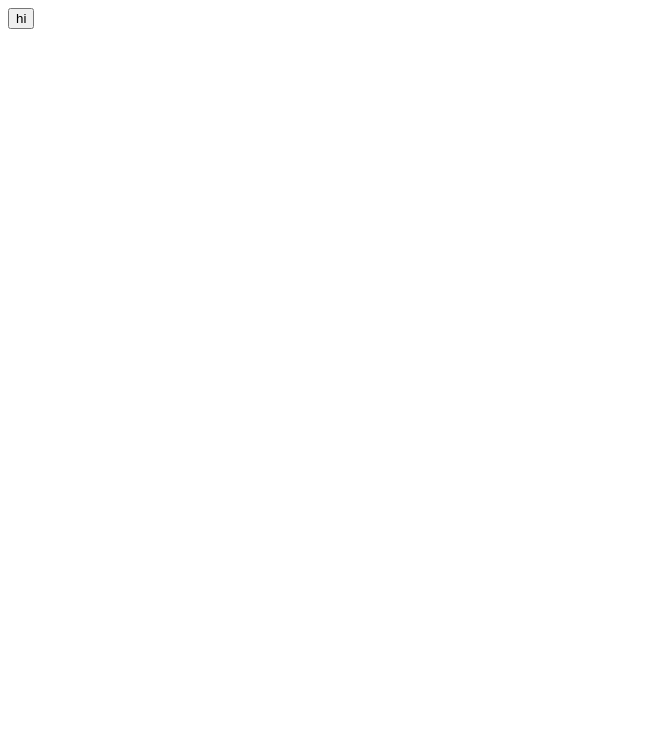
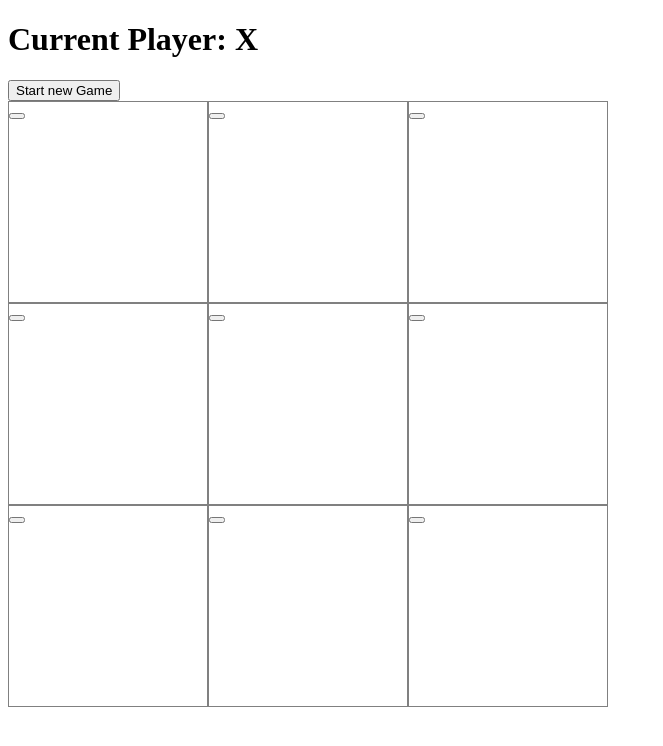
Before and after one commit to tiyalla/tictactoe, an Angular app in the folder tictacapp/: page / in a window 1280 px wide. Shown: the top 746 px of the page, without its empty margins (0-663 px from the left). Built offline with nearby package versions, Linux system fonts and the light colour scheme.

Commit message:
Finish UI

```diff
--- a/tictacapp/src/app/app.component.html
+++ b/tictacapp/src/app/app.component.html
@@ -1,2 +1,3 @@
-<app-square [value]="'hi'"></app-square>
+
+<app-board></app-board>
 <router-outlet></router-outlet>
--- a/tictacapp/src/app/app.module.ts
+++ b/tictacapp/src/app/app.module.ts
@@ -5,6 +5,7 @@
 import { AppComponent } from './app.component';
 import { SquareComponent } from './square/square.component';
 import { BoardComponent } from './board/board.component';
+import { CommonModule } from '@angular/common';
 
 @NgModule({
   declarations: [
@@ -14,7 +15,8 @@
   ],
   imports: [
     BrowserModule,
-    AppRoutingModule
+    AppRoutingModule,
+    CommonModule
   ],
   providers: [],
   bootstrap: [AppComponent]
--- a/tictacapp/src/app/board/board.component.html
+++ b/tictacapp/src/app/board/board.component.html
@@ -1 +1,10 @@
-<p>board works!</p>
+<h1>Current Player: {{ player }}</h1>
+<button (click)= "newGame()"> Start new Game</button>
+
+<h2 *ngIf="winner"> Player {{ winner }} won the game!</h2>
+
+<main>
+    <app-square *ngFor= "let val of squares; let i = index"
+    [value]="val"
+    (click)="makeMove(i)"></app-square>
+</main>
--- a/tictacapp/src/app/board/board.component.scss
+++ b/tictacapp/src/app/board/board.component.scss
@@ -0,0 +1,10 @@
+main{
+    display: grid;
+    grid-template-columns: 200px 200px 200px;
+    gap: 0px;
+}
+
+app-square {
+    border: 1px gray solid;
+    height: 200px;
+}
--- a/tictacapp/src/app/square/square.component.scss
+++ b/tictacapp/src/app/square/square.component.scss
@@ -0,0 +1,4 @@
+app-square {
+    border: 1px gray solid;
+    height: 200px;
+}
```
Also changed, not shown: tictacapp/src/app/square/square.component.html (line endings or trailing spaces).
